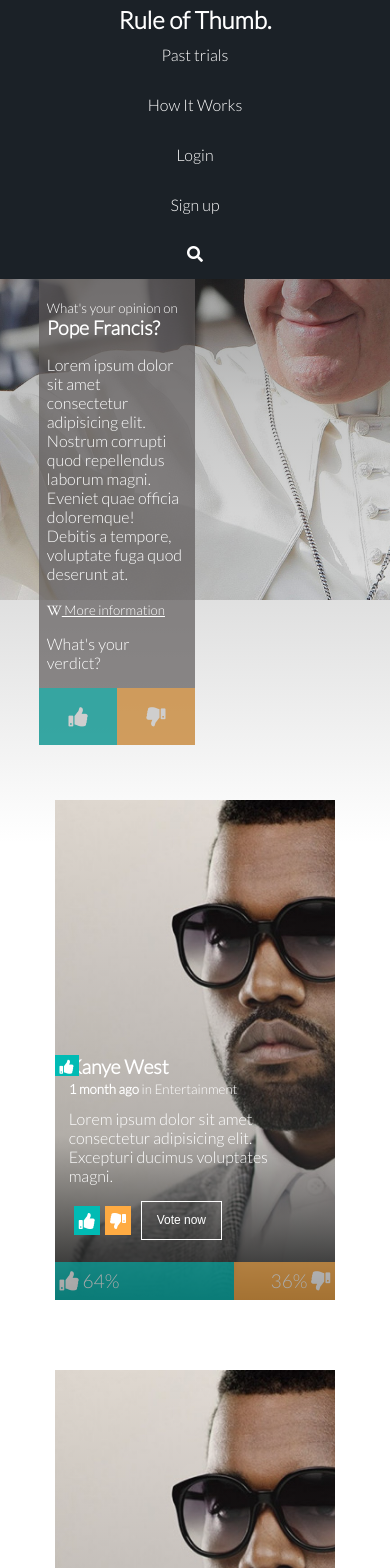
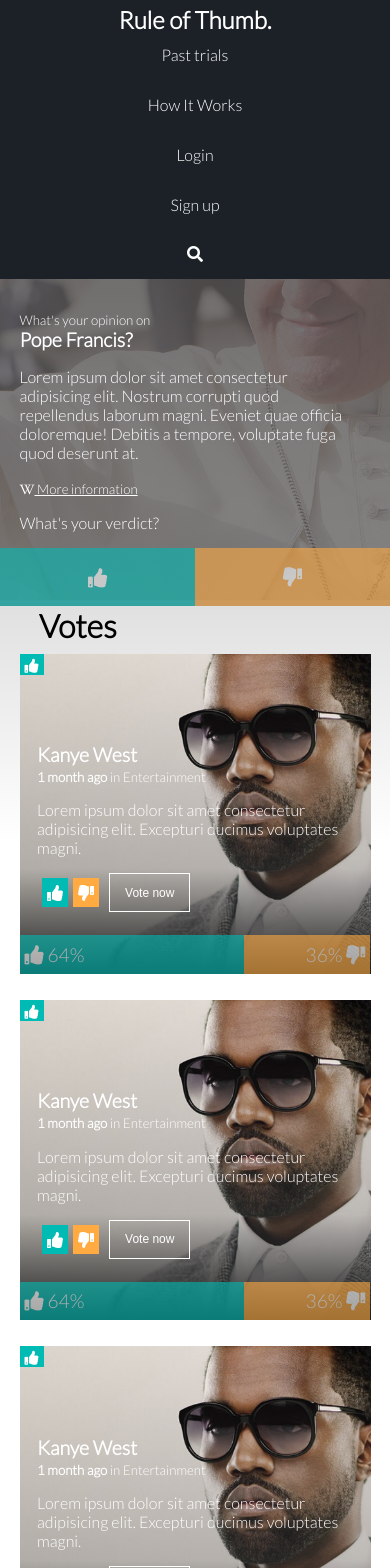
Before and after one commit to Caivan/rule-of-thumb, an Angular app: page /home in a window 390 px wide. Shown: the top 1568 px of the page. Built offline with nearby package versions, Linux system fonts and the light colour scheme.

Commit message:
media query adjustments

```diff
--- a/src/app/header-trial-box/header-trial-box.component.css
+++ b/src/app/header-trial-box/header-trial-box.component.css
@@ -3,7 +3,7 @@
     width: 40%;
     position: relative;
     z-index: 1;
-    height: 70%;
+    height: 80%;
     padding-top: 10px
 }
 .overlay-image {
@@ -90,3 +90,16 @@
 .thumb-link {
     color: var(--foreground-default);
 }
+
+/** Tablet */
+@media screen and (max-width: 767px){
+	.trial-box {
+        width: 80%;
+    }
+}
+@media screen and (max-width: 480px){
+    .trial-box {
+        width: 100%;
+        margin-left: 0;
+    }
+}
--- a/src/app/home/home.component.css
+++ b/src/app/home/home.component.css
@@ -1,6 +1,11 @@
+.items-title {
+    margin: 0;
+    margin-left: 10%;
+}
 .pubfigures-container {
     display: grid;
     margin: 5%;
+    margin-top: 0%;
     grid-template-columns: 50% 50%;
 }
 .pubfigure-item {
@@ -14,3 +19,12 @@
         grid-template-columns: 100%;
     }
 }
+@media screen and (max-width: 480px){
+    .pubfigures-container {
+        grid-template-columns: 100%;
+    }
+    .pubfigure-item {
+        grid-column: span 1;
+        margin: 2.5% 0% 5% 0%;
+    }
+}
--- a/src/app/home/home.component.html
+++ b/src/app/home/home.component.html
@@ -1,6 +1,12 @@
-<div class="pubfigures-container">
-    <rothumb-public-figure class="pubfigure-item" [publicFigure]="publicFigureTest1" ></rothumb-public-figure>
-    <rothumb-public-figure class="pubfigure-item" [publicFigure]="publicFigureTest2" ></rothumb-public-figure>
-    <rothumb-public-figure class="pubfigure-item" [publicFigure]="publicFigureTest3" ></rothumb-public-figure>
-    <rothumb-public-figure class="pubfigure-item" [publicFigure]="publicFigureTest4" ></rothumb-public-figure>
+
+<div>
+    <h1 class="items-title">
+        Votes
+    </h1>
+    <div class="pubfigures-container">
+        <rothumb-public-figure class="pubfigure-item" [publicFigure]="publicFigureTest1" ></rothumb-public-figure>
+        <rothumb-public-figure class="pubfigure-item" [publicFigure]="publicFigureTest2" ></rothumb-public-figure>
+        <rothumb-public-figure class="pubfigure-item" [publicFigure]="publicFigureTest3" ></rothumb-public-figure>
+        <rothumb-public-figure class="pubfigure-item" [publicFigure]="publicFigureTest4" ></rothumb-public-figure>
+    </div>
 </div>
--- a/src/app/public-figure/public-figure.component.css
+++ b/src/app/public-figure/public-figure.component.css
@@ -142,3 +142,23 @@
 .bar-vote-results-dislike i {
     transform: scaleX(-1);
 }
+
+/** Tablet */
+@media screen and (max-width: 767px){
+	.trial-box {
+        width: 80%;
+    }
+}
+@media screen and (max-width: 480px){
+    .public-figure {
+        height: 320px;
+    }
+    .like-status {
+        top: 0;
+    }
+}
+@media screen and (max-width: 380px){
+    .public-figure {
+        height: 260px;
+    }
+}
```
